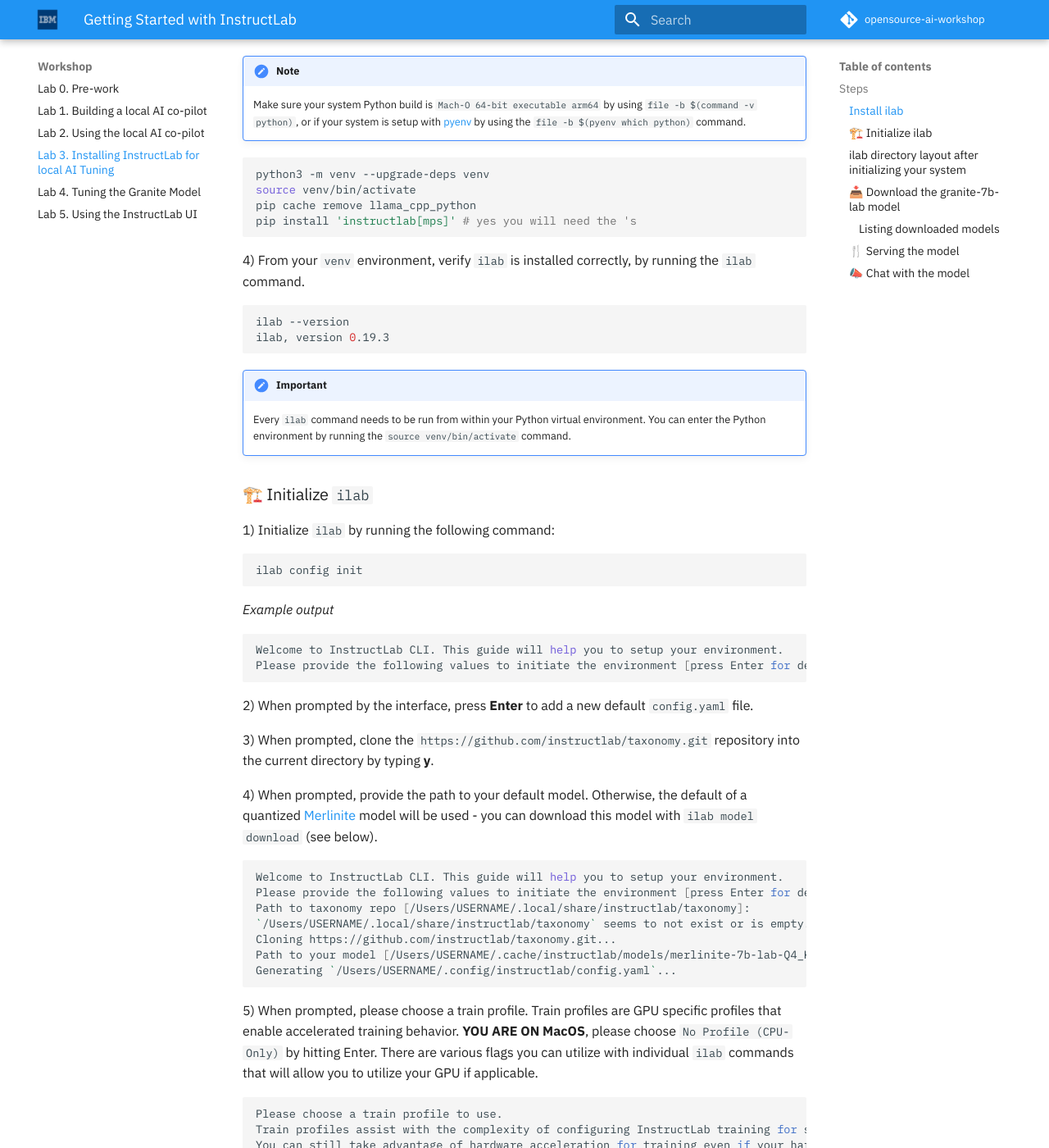
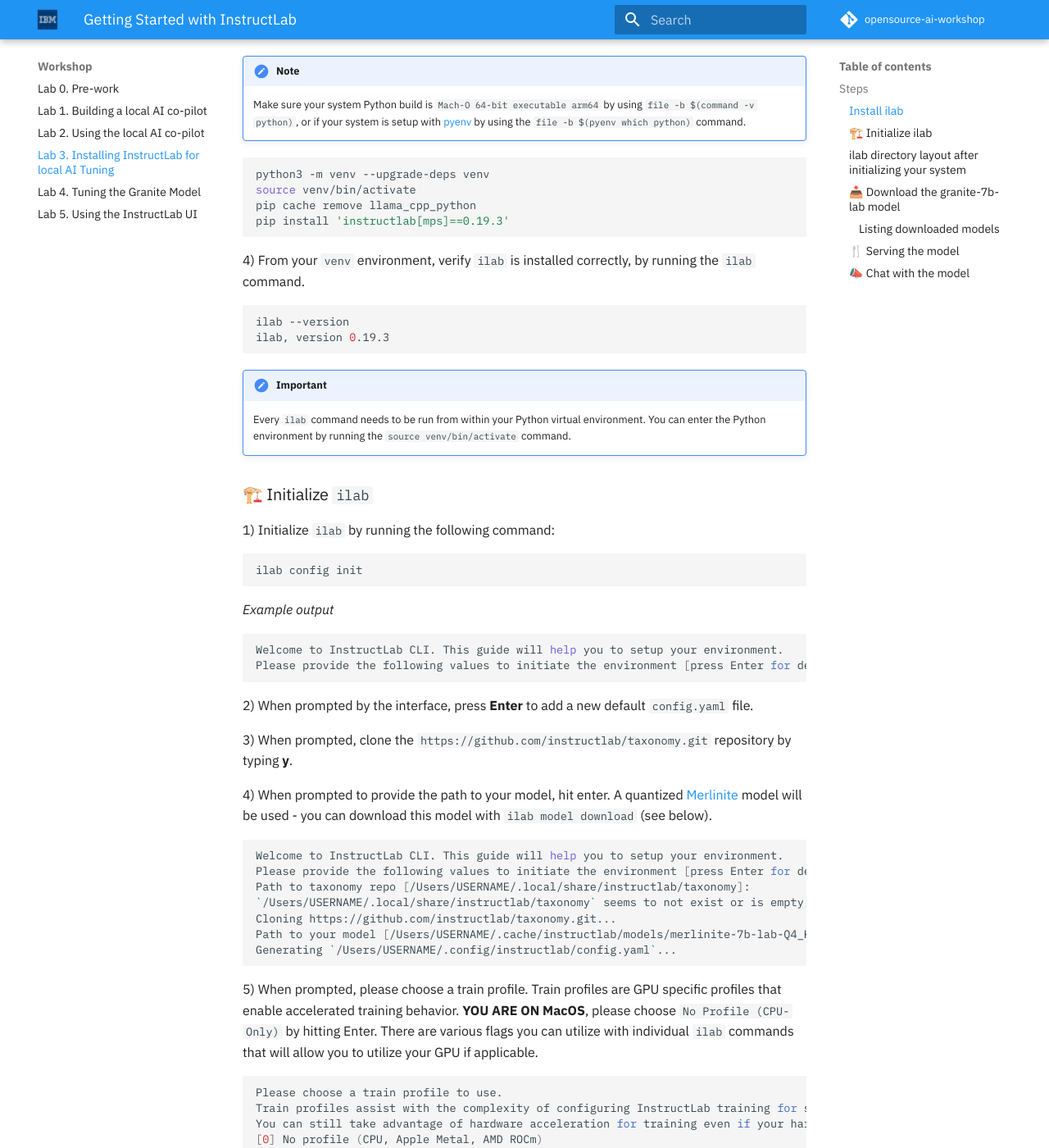
Before and after one commit to IBM/opensource-ai-workshop, an MkDocs documentation site: the page built from docs/lab-3/README.md, in a window 1280 px wide and 1400 px high, scrolled down 1148 px. Shown: the whole window at 82% size. Built offline with MkDocs 1.6.1 and Material for MkDocs 9.7.7, drawn with Linux system fonts in a browser that asks for light colours; comment, search, counter and statistics services are not loaded.

Commit message:
Pin ilab version 0.19.3.  Small fixes.
Signed-off-by: Mark Sturdevant <mark.sturdevant@ibm.com>

````diff
--- a/docs/lab-3/README.md
+++ b/docs/lab-3/README.md
@@ -48,7 +48,7 @@
 python3 -m venv --upgrade-deps venv
 source venv/bin/activate
 pip cache remove llama_cpp_python
-pip install 'instructlab[mps]' # yes you will need the 's
+pip install 'instructlab[mps]==0.19.3'
 ```
 
 4) From your `venv` environment, verify `ilab` is installed correctly, by running the `ilab` command.
@@ -78,10 +78,9 @@
 
 2) When prompted by the interface, press **Enter** to add a new default `config.yaml` file.
 
-3) When prompted, clone the `https://github.com/instructlab/taxonomy.git` repository into the current directory by typing **y**.
+3) When prompted, clone the `https://github.com/instructlab/taxonomy.git` repository by typing **y**.
 
-
-4) When prompted, provide the path to your default model. Otherwise, the default of a quantized [Merlinite](https://huggingface.co/instructlab/merlinite-7b-lab-GGUF) model will be used - you can download this model with `ilab model download` (see below).
+4) When prompted to provide the path to your model, hit enter. A quantized [Merlinite](https://huggingface.co/instructlab/merlinite-7b-lab-GGUF) model will be used - you can download this model with `ilab model download` (see below).
 
    ```shell
    Welcome to InstructLab CLI. This guide will help you to setup your environment.
````
Also changed, not shown: docs/lab-4/README.md (+1 -1 lines).
